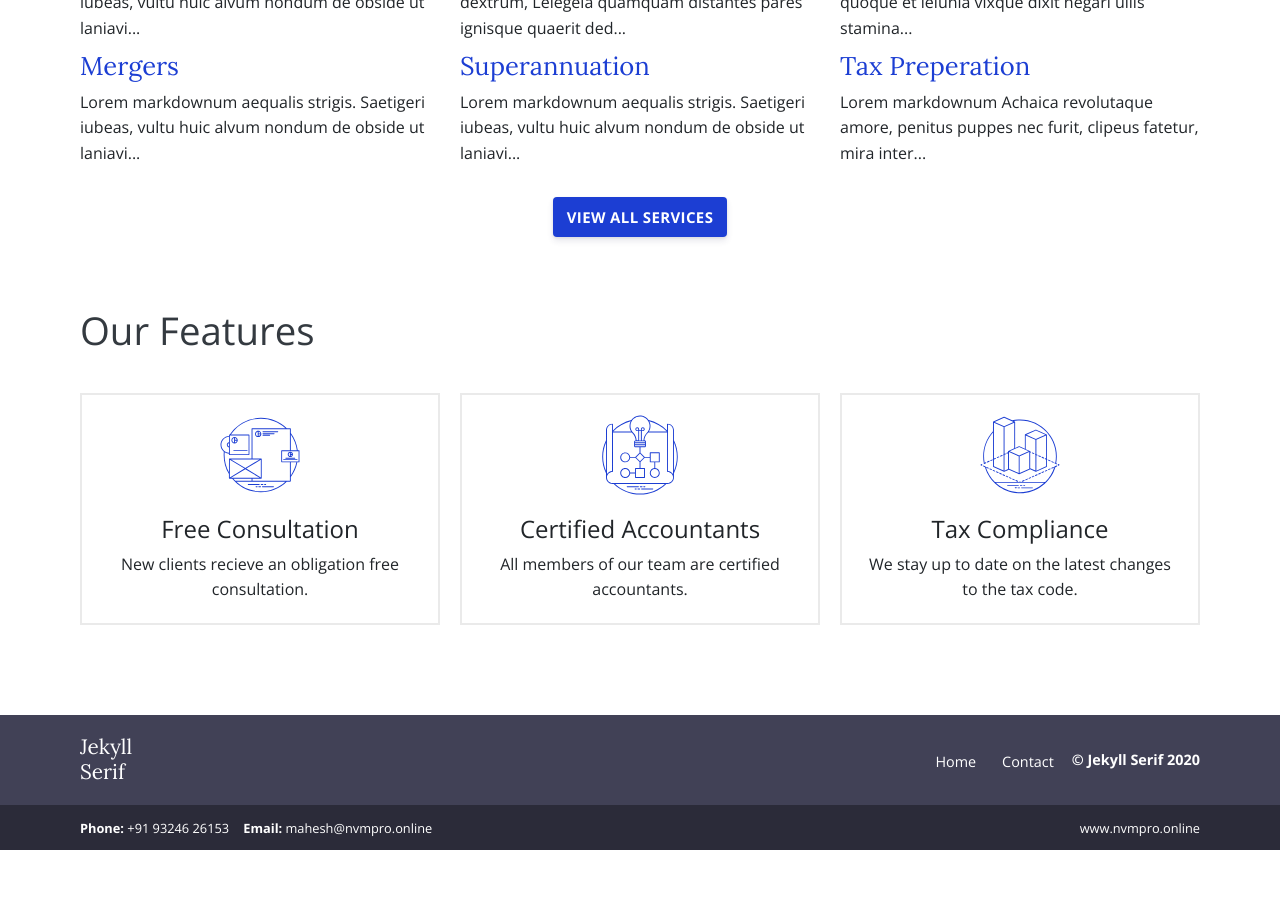
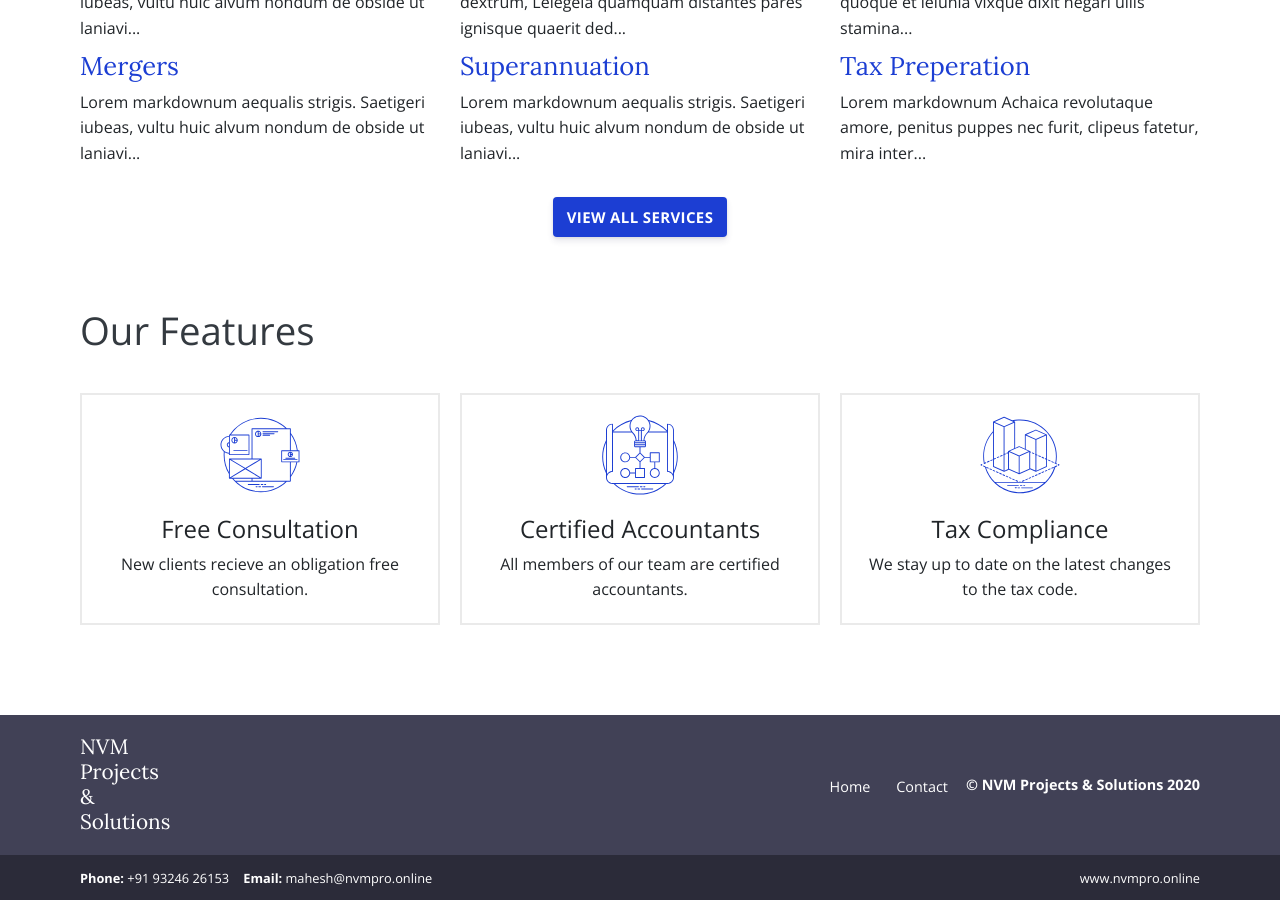
Before and after one commit to nvmpro/NVM, a Jekyll site: the page built from index.html, in a window 1280 px wide and 900 px high, scrolled down 840 px. Built offline with Jekyll 4.4.1, drawn with Linux system fonts in a browser that asks for light colours; before the commit the page ends 1690 px from its top, so only the background shows below that.

Commit message:
Update _config.yml

```diff
--- a/_config.yml
+++ b/_config.yml
@@ -1,7 +1,7 @@
 baseurl: ''
 exclude: ['README.md']
 permalink: pretty
-title: 'Jekyll Serif'
+title: 'NVM Projects & Solutions'
 
 collections:
   services:
```
